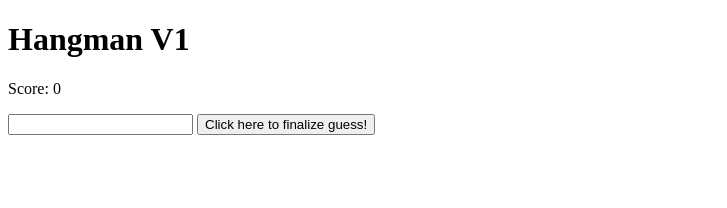
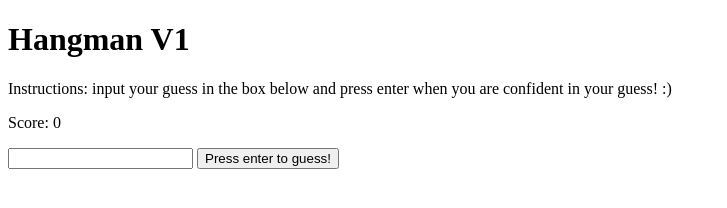
Before and after one commit to tiffanyxho/Hangman-V1, a plain HTML site: page Hangman-V1-HTML.html in a window 1280 px wide. Shown: the whole page, without its empty margins (0-727 px from the left). Drawn offline with nearby package versions, Linux system fonts and the light colour scheme.

Commit message:
added instructions to game

```diff
--- a/Hangman-V1-HTML.html
+++ b/Hangman-V1-HTML.html
@@ -12,9 +12,10 @@
 
         <!-- gameboard has input box that user can use to guess word & button to confirm user guess -->
         <div id = "gameboard">
+            <p>Instructions: input your guess in the box below and press enter when you are confident in your guess! :)</p>
             <p id="score">Score: 0</p>
             <input type="text" id="guessWord"/>
-            <button type="button" onclick="guessWord()">Click here to finalize guess!</button>
+            <button type="button" onclick="guessWord()">Press enter to guess!</button>
         </div>
 
         <!-- tell which JS file to reference & allow use of jQuery -->
--- a/Hangman-V1-JS.js
+++ b/Hangman-V1-JS.js
@@ -1,4 +1,3 @@
-// AFTER: INCREMENT SCORE
 // AFTER: ALLOW USER TO GUESS 1 LETTER AT A TIME
 // AFTER: ALLOW USER TO GUESS MULTIPLE LETTERS AT A TIME - COUNTS AS ONLY 1 "ERROR"
 // DECIDE ON A SCORING SYSTEM (HOW DOES THE PLAYER LOSE?)
@@ -11,7 +10,6 @@ let correctGuesses = 0;
 
 // checks when user pushes enter key & also checks if you guessed the right word, displays whether you got right word or not
 var checkEnter = window.addEventListener('keypress', function (e) {
-    console.log(e.key);
     if (e.keyCode === 13) {
         // set user guess using guessWord function
         var userWordGuessed = guessWord();
```
